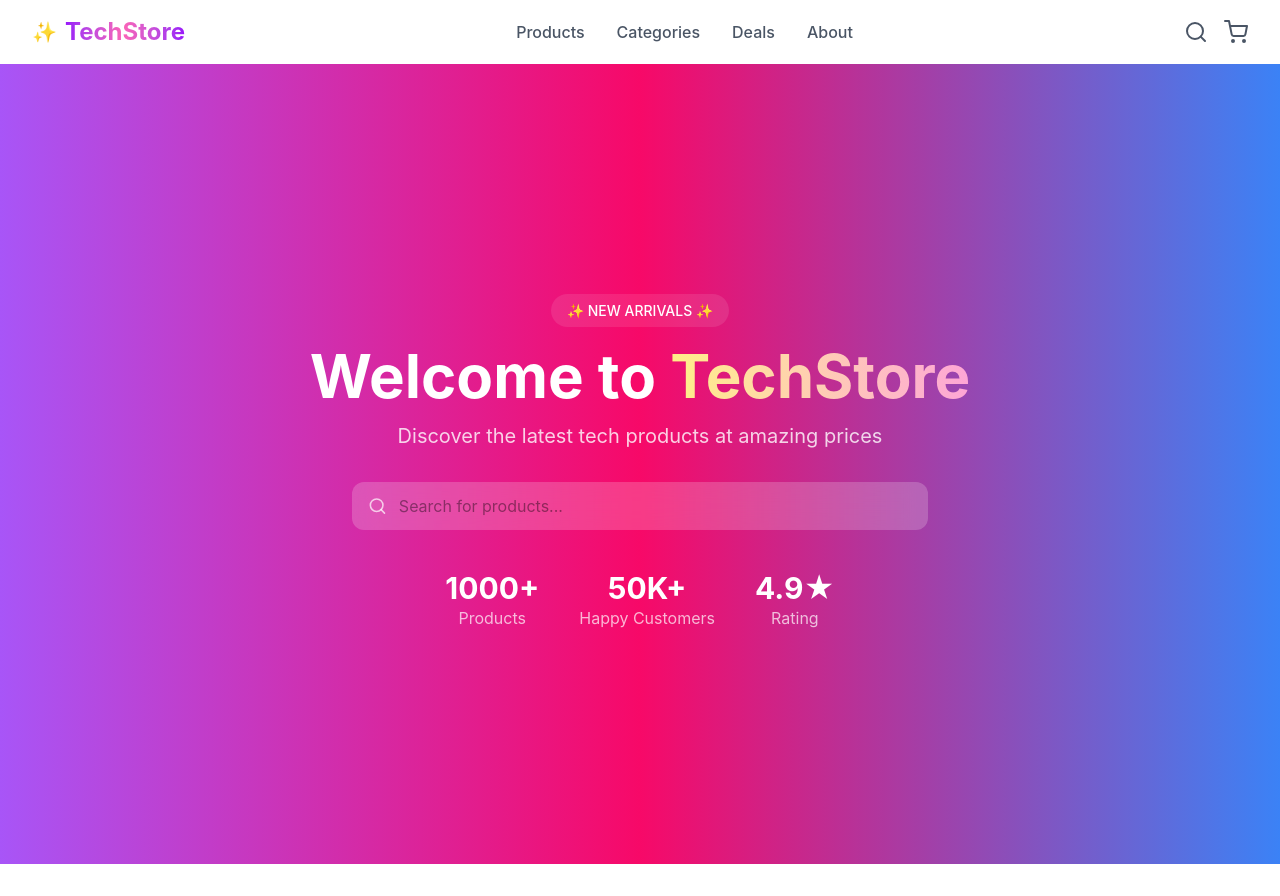
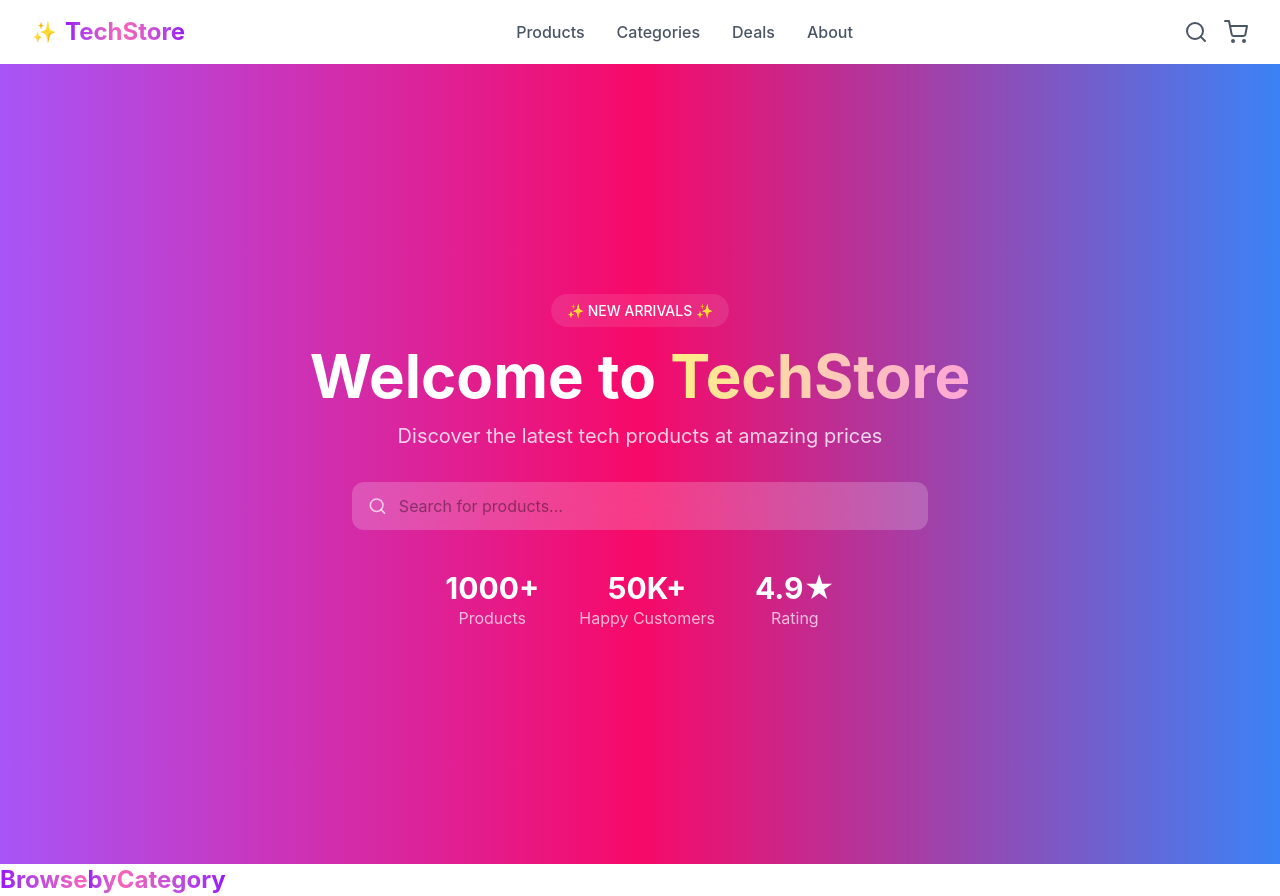
Before and after one commit to muhammad230/E-commerce-website, a React (Vite) app: page / in a window 1280 px wide. Before the commit the page ends 864 px from the top, so only its background shows below. Built offline with nearby package versions, Linux system fonts and the light colour scheme.

Commit message:
add new branch

```diff
--- a/src/App.jsx
+++ b/src/App.jsx
@@ -1,12 +1,14 @@
 import React from 'react'
 import Navbar from './Components/Navbar'
 import Hero from './Components/Hero'
+import Category from './Components/Category'
 
 function App() {
   return (
     <div>
       <Navbar />
       <Hero/>
+      <Category/>
     </div>
   )
 }
--- /dev/null
+++ b/src/Components/Category.jsx
@@ -0,0 +1,23 @@
+import React from "react";
+
+const Category = () => {
+  return (
+    <section className="bg-white">
+      <div>
+        <h2 className="font-bold text-2xl">
+          <span className="bg-gradient-to-r from-purple-600 to-pink-400 bg-clip-text text-transparent">
+            Browse
+          </span>
+          <span className="bg-gradient-to-r from-purple-600 to-pink-400 bg-clip-text text-transparent">
+            by
+          </span>
+          <span className="bg-gradient-to-r from-pink-400 to-purple-600 bg-clip-text text-transparent">
+            Category
+          </span>
+        </h2>
+      </div>
+    </section>
+  );
+};
+
+export default Category;
```
